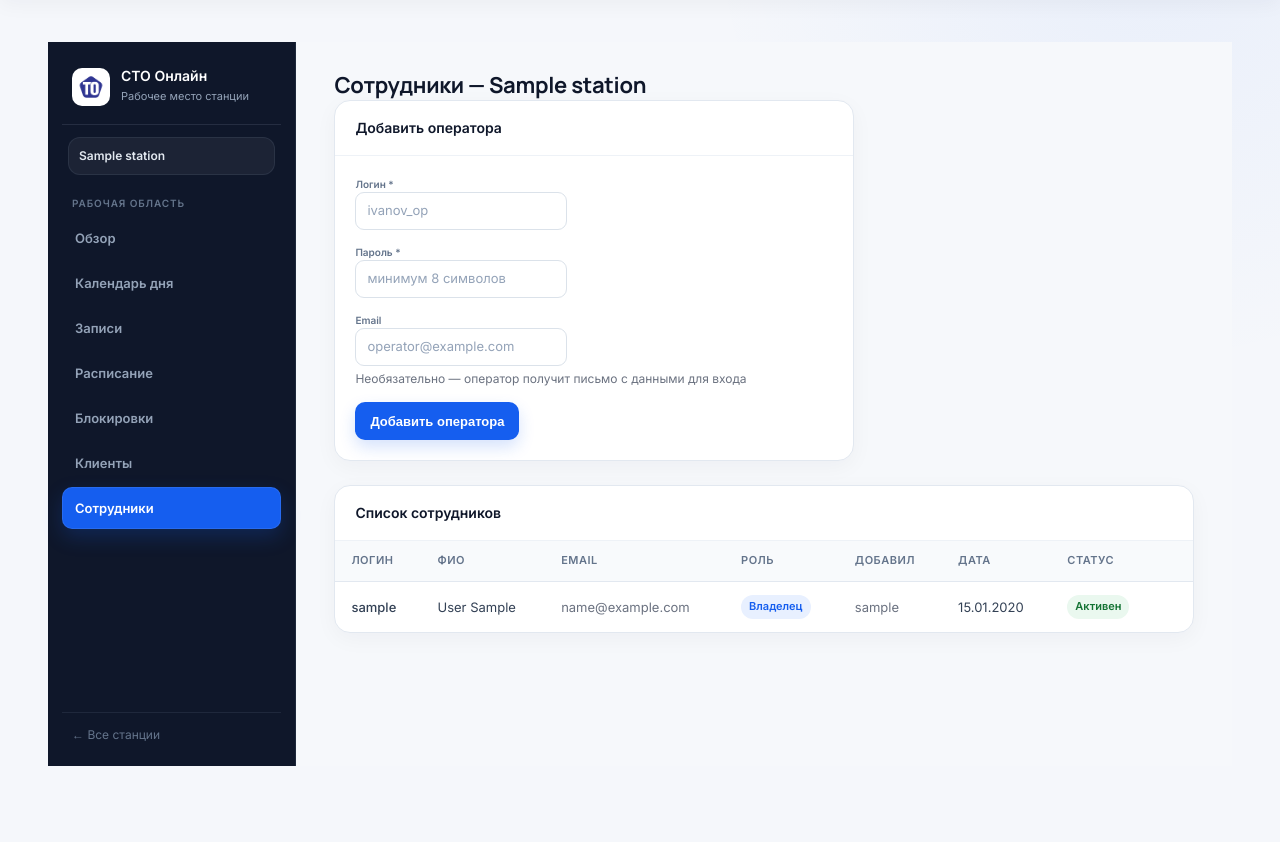
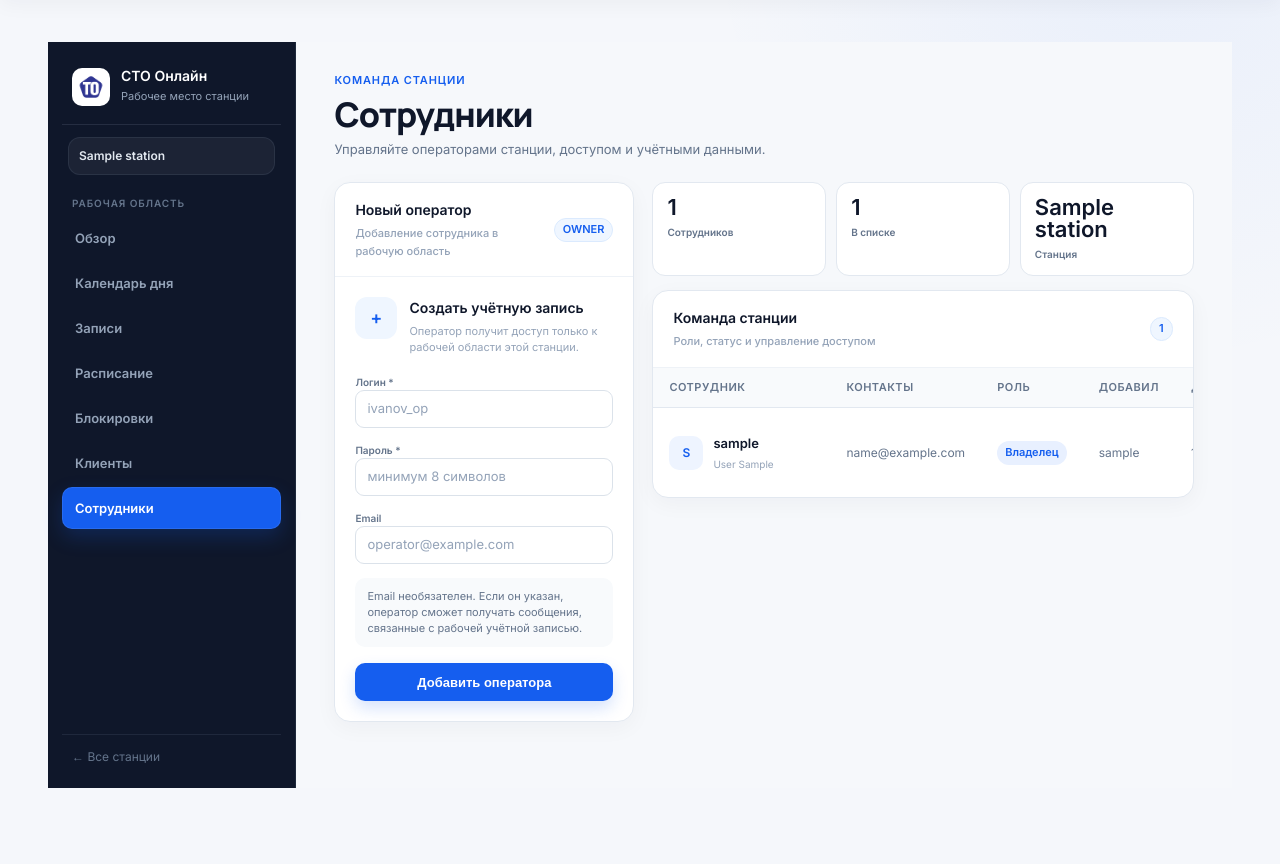
Before and after one commit to max2cool063-crypto/STO-python-project, a Django app: page /station/1/staff/ in a window 1280 px wide. Shown: the part 77-941 px from the top of the page. Before the commit the page ends 843 px from the top, so only its background shows below. Run offline with Django 5.2, Linux system fonts and the light colour scheme; a user stored in the database is signed in; tables that the repository leaves empty hold one stand-in row (values such as "Sample post").

Commit message:
Redesign station staff page

```diff
--- a/templates/booking/station/staff.html
+++ b/templates/booking/station/staff.html
@@ -1,67 +1,132 @@
 {% extends "booking/station/base.html" %}
 {% block station_content %}
-<h2>Сотрудники — {{ station.name }}</h2>
-
-<div class="st-card" style="max-width:520px;margin-bottom:24px">
-  <div class="st-card__header">Добавить оператора</div>
-  <div class="st-card__body">
-    <form method="post">
-      {% csrf_token %}
-      <input type="hidden" name="action" value="create_operator">
-      <div class="st-form-group" style="margin-bottom:14px">
-        <label>Логин *</label>
-        <input type="text" name="login" class="st-input" placeholder="ivanov_op" required>
-      </div>
-      <div class="st-form-group" style="margin-bottom:14px">
-        <label>Пароль *</label>
-        <input type="text" name="password" class="st-input" placeholder="минимум 8 символов" required minlength="8">
-      </div>
-      <div class="st-form-group" style="margin-bottom:14px">
-        <label>Email</label>
-        <input type="email" name="email" class="st-input" placeholder="operator@example.com">
-        <div style="font-size:12px;color:#6b7280;margin-top:3px">Необязательно — оператор получит письмо с данными для входа</div>
-      </div>
-      <button type="submit" class="st-btn st-btn--primary">Добавить оператора</button>
-    </form>
+<div class="st-staff-head">
+  <div>
+    <div class="st-staff-kicker">Команда станции</div>
+    <h1>Сотрудники</h1>
+    <p>Управляйте операторами станции, доступом и учётными данными.</p>
   </div>
 </div>
 
+<div class="st-staff-grid">
+  <section class="st-card st-staff-add" aria-labelledby="staff-add-title">
+    <div class="st-card__header">
+      <div>
+        <div class="st-card__title" id="staff-add-title">Новый оператор</div>
+        <div class="st-card__subtitle">Добавление сотрудника в рабочую область</div>
+      </div>
+      <span class="st-badge st-badge--info">OWNER</span>
+    </div>
+    <div class="st-card__body">
+      <div class="st-staff-add__intro">
+        <div class="st-staff-add__icon" aria-hidden="true">+</div>
+        <div>
+          <strong>Создать учётную запись</strong>
+          <span>Оператор получит доступ только к рабочей области этой станции.</span>
+        </div>
+      </div>
+
+      <form method="post" class="st-staff-form">
+        {% csrf_token %}
+        <input type="hidden" name="action" value="create_operator">
+
+        <div class="st-form-group">
+          <label for="staff-login">Логин *</label>
+          <input id="staff-login" type="text" name="login" class="st-input" placeholder="ivanov_op" autocomplete="username" required>
+        </div>
+
+        <div class="st-form-group">
+          <label for="staff-password">Пароль *</label>
+          <input id="staff-password" type="password" name="password" class="st-input" placeholder="минимум 8 символов" autocomplete="new-password" required minlength="8">
+        </div>
+
+        <div class="st-form-group">
+          <label for="staff-email">Email</label>
+          <input id="staff-email" type="email" name="email" class="st-input" placeholder="operator@example.com" autocomplete="email">
+        </div>
+
+        <div class="st-staff-help">Email необязателен. Если он указан, оператор сможет получать сообщения, связанные с рабочей учётной записью.</div>
+        <button type="submit" class="st-btn st-btn--primary st-staff-submit">Добавить оператора</button>
+      </form>
+    </div>
+  </section>
+
+  <section>
+    {% with total=staff_list|length %}
+    <div class="st-staff-summary">
+      <div class="st-staff-summary__item">
+        <div class="st-staff-summary__num">{{ total }}</div>
+        <div class="st-staff-summary__label">Сотрудников</div>
+      </div>
+      <div class="st-staff-summary__item">
+        <div class="st-staff-summary__num">{% widthratio total 1 1 %}</div>
+        <div class="st-staff-summary__label">В списке</div>
+      </div>
+      <div class="st-staff-summary__item">
+        <div class="st-staff-summary__num">{{ station.name|truncatechars:18 }}</div>
+        <div class="st-staff-summary__label">Станция</div>
+      </div>
+    </div>
+    {% endwith %}
+
     <div class="st-card">
-  <div class="st-card__header">Список сотрудников</div>
-  <div style="overflow-x:auto">
-    <table class="st-table">
-      <thead><tr>
-        <th>Логин</th><th>ФИО</th><th>Email</th><th>Роль</th>
-        <th>Добавил</th><th>Дата</th><th>Статус</th>
-        {% if staff.role == 'OWNER' %}<th></th>{% endif %}
-      </tr></thead>
+      <div class="st-card__header">
+        <div>
+          <div class="st-card__title">Команда станции</div>
+          <div class="st-card__subtitle">Роли, статус и управление доступом</div>
+        </div>
+        <span class="st-badge st-badge--info">{{ staff_list|length }}</span>
+      </div>
+
+      <div class="st-staff-table-wrap">
+        <table class="st-table st-staff-table">
+          <thead>
+            <tr>
+              <th>Сотрудник</th>
+              <th>Контакты</th>
+              <th>Роль</th>
+              <th>Добавил</th>
+              <th>Дата</th>
+              <th>Статус</th>
+              {% if staff.role == 'OWNER' %}<th>Действия</th>{% endif %}
+            </tr>
+          </thead>
           <tbody>
             {% for member in staff_list %}
-        <tr {% if not member.is_active %}style="opacity:.5"{% endif %}>
-          <td style="font-weight:500">{{ member.user.username }}</td>
+            <tr class="{% if not member.is_active %}st-staff-row--inactive{% endif %}">
               <td>
+                <div class="st-staff-user">
+                  <div class="st-staff-avatar" aria-hidden="true">{{ member.user.username|slice:":1"|upper }}</div>
+                  <div>
+                    <div class="st-staff-user__name">{{ member.user.username }}</div>
                     {% with p=member.user.profile %}
-              {% if p.last_name or p.first_name %}{{ p.last_name }} {{ p.first_name }}
-              {% else %}<span style="color:#9ca3af">—</span>{% endif %}
+                      <div class="st-staff-user__meta">{% if p.last_name or p.first_name %}{{ p.last_name }} {{ p.first_name }}{% else %}Профиль не заполнен{% endif %}</div>
                     {% endwith %}
+                  </div>
+                </div>
               </td>
-          <td style="font-size:13px;color:#6b7280">{{ member.user.email|default:"—" }}</td>
+              <td><span class="st-staff-email">{{ member.user.email|default:"—" }}</span></td>
               <td>
-            {% if member.role == 'OWNER' %}<span class="st-badge st-badge--booked">Владелец</span>
-            {% else %}<span class="st-badge st-badge--cancelled">Оператор</span>{% endif %}
+                {% if member.role == 'OWNER' %}
+                  <span class="st-badge st-badge--booked">Владелец</span>
+                {% else %}
+                  <span class="st-badge st-badge--cancelled">Оператор</span>
+                {% endif %}
               </td>
-          <td style="font-size:13px;color:#6b7280">{{ member.created_by|default:"—" }}</td>
-          <td style="font-size:13px;white-space:nowrap">{{ member.created_at|date:"d.m.Y" }}</td>
+              <td><span class="st-staff-email">{{ member.created_by|default:"—" }}</span></td>
+              <td><span class="st-staff-email">{{ member.created_at|date:"d.m.Y" }}</span></td>
               <td>
-            {% if member.is_active %}<span class="st-badge st-badge--done">Активен</span>
-            {% else %}<span style="font-size:12px;color:#dc2626;font-weight:500">Деактивирован</span>{% endif %}
+                {% if member.is_active %}
+                  <span class="st-badge st-badge--done">Активен</span>
+                {% else %}
+                  <span class="st-badge st-badge--cancelled">Неактивен</span>
+                {% endif %}
               </td>
               {% if staff.role == 'OWNER' %}
               <td>
                 {% if member.user != request.user %}
-            <div style="display:flex;gap:6px;flex-wrap:wrap">
-              <!-- Деактивировать/активировать -->
-              <form method="post" style="display:inline">
+                <div class="st-staff-actions">
+                  <form method="post">
                     {% csrf_token %}
                     <input type="hidden" name="action" value="toggle_active">
                     <input type="hidden" name="member_id" value="{{ member.pk }}">
@@ -69,40 +134,55 @@
                       {% if member.is_active %}Деактивировать{% else %}Активировать{% endif %}
                     </button>
                   </form>
-              <!-- Сброс пароля -->
                   {% if member.is_active %}
-              <button type="button" class="st-btn st-btn--secondary st-btn--sm"
-                      onclick="showResetForm({{ member.pk }}, '{{ member.user.username }}')">
-                Сменить пароль
-              </button>
+                  <button type="button" class="st-btn st-btn--secondary st-btn--sm" onclick="showResetForm({{ member.pk }}, '{{ member.user.username|escapejs }}')">Сменить пароль</button>
                   {% endif %}
                 </div>
+                {% else %}
+                  <span class="st-staff-email">Текущая учётная запись</span>
                 {% endif %}
               </td>
               {% endif %}
             </tr>
             {% empty %}
-        <tr><td colspan="8" style="text-align:center;color:#6b7280;padding:24px">Сотрудников нет</td></tr>
+            <tr>
+              <td colspan="7">
+                <div class="st-staff-empty">
+                  <div class="st-staff-empty__icon" aria-hidden="true">♙</div>
+                  <strong>Сотрудников пока нет</strong>
+                  <p>Создайте первого оператора через форму слева.</p>
+                </div>
+              </td>
+            </tr>
             {% endfor %}
           </tbody>
         </table>
       </div>
     </div>
+  </section>
+</div>
 
-<!-- Модальная форма сброса пароля -->
-<div id="reset-modal" style="display:none;position:fixed;inset:0;background:rgba(0,0,0,.45);z-index:1000;align-items:center;justify-content:center">
-  <div style="background:#fff;border-radius:12px;padding:24px;width:360px;max-width:90vw">
-    <div style="font-weight:600;font-size:15px;margin-bottom:16px">Сменить пароль: <span id="reset-username"></span></div>
+<div id="reset-modal" class="st-staff-modal" role="dialog" aria-modal="true" aria-labelledby="reset-title" aria-hidden="true">
+  <div class="st-staff-modal__dialog">
+    <div class="st-staff-modal__head">
+      <div>
+        <div id="reset-title" class="st-staff-modal__title">Смена пароля</div>
+        <div class="st-staff-modal__subtitle">Новый пароль для оператора <strong id="reset-username"></strong></div>
+      </div>
+      <button type="button" class="st-staff-modal__close" onclick="hideResetForm()" aria-label="Закрыть">×</button>
+    </div>
+
     <form method="post">
       {% csrf_token %}
       <input type="hidden" name="action" value="reset_password">
       <input type="hidden" name="member_id" id="reset-member-id">
-      <div class="st-form-group" style="margin-bottom:16px">
-        <label>Новый пароль *</label>
-        <input type="text" name="new_password" id="reset-password" class="st-input" placeholder="минимум 8 символов" required minlength="8">
+      <div class="st-form-group">
+        <label for="reset-password">Новый пароль *</label>
+        <input type="password" name="new_password" id="reset-password" class="st-input" placeholder="минимум 8 символов" autocomplete="new-password" required minlength="8">
       </div>
-      <div style="display:flex;gap:8px">
-        <button type="submit" class="st-btn st-btn--primary">Сохранить</button>
+      <div class="st-staff-safety">После сохранения старый пароль перестанет работать.</div>
+      <div class="st-staff-modal__actions">
+        <button type="submit" class="st-btn st-btn--primary">Сохранить пароль</button>
         <button type="button" class="st-btn st-btn--secondary" onclick="hideResetForm()">Отмена</button>
       </div>
     </form>
@@ -110,18 +190,33 @@
 </div>
 
 <script>
-function showResetForm(memberId, username) {
-  document.getElementById('reset-member-id').value = memberId;
-  document.getElementById('reset-username').textContent = username;
-  document.getElementById('reset-password').value = '';
+(function () {
   const modal = document.getElementById('reset-modal');
-  modal.style.display = 'flex';
-}
-function hideResetForm() {
-  document.getElementById('reset-modal').style.display = 'none';
-}
-document.getElementById('reset-modal').addEventListener('click', function(e) {
-  if (e.target === this) hideResetForm();
+  const memberId = document.getElementById('reset-member-id');
+  const username = document.getElementById('reset-username');
+  const password = document.getElementById('reset-password');
+
+  window.showResetForm = function (id, name) {
+    memberId.value = id;
+    username.textContent = name;
+    password.value = '';
+    modal.classList.add('is-open');
+    modal.setAttribute('aria-hidden', 'false');
+    window.setTimeout(function () { password.focus(); }, 50);
+  };
+
+  window.hideResetForm = function () {
+    modal.classList.remove('is-open');
+    modal.setAttribute('aria-hidden', 'true');
+  };
+
+  modal.addEventListener('click', function (event) {
+    if (event.target === modal) window.hideResetForm();
   });
+
+  document.addEventListener('keydown', function (event) {
+    if (event.key === 'Escape' && modal.classList.contains('is-open')) window.hideResetForm();
+  });
+})();
 </script>
 {% endblock %}
```
Lines whose indentation alone changed are shown as unchanged.
